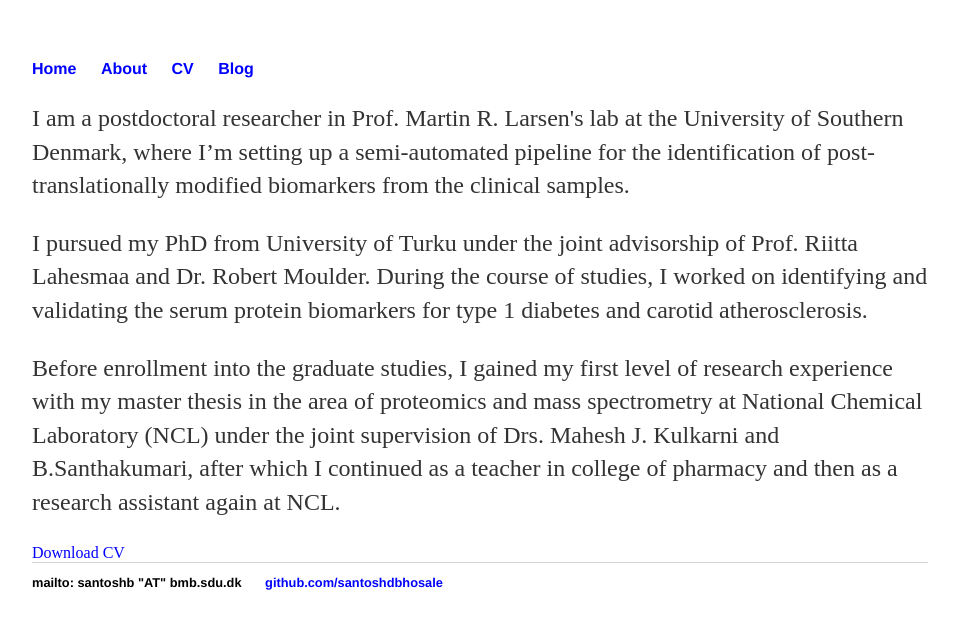
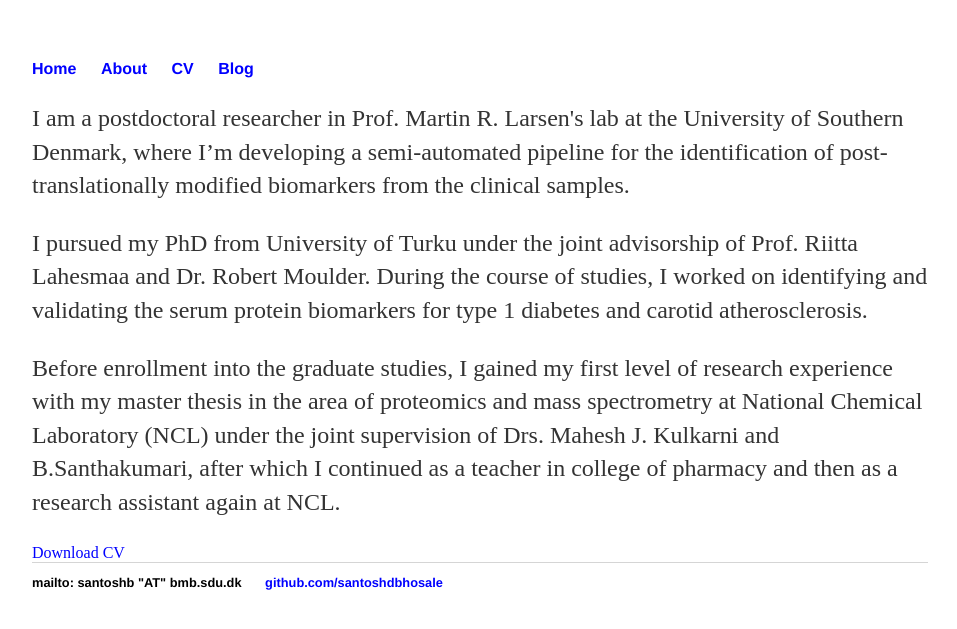
Before and after one commit to santoshdbhosale/santoshdbhosale.github.io, a Jekyll site: the page built from cv/index.html, in a window 1280 px wide. Shown: the top 629 px of the page, without its empty margins (160-1117 px from the left). Built offline with Jekyll 4.4.1, drawn with Linux system fonts in a browser that asks for light colours.

Commit message:
Update index.html

```diff
--- a/cv/index.html
+++ b/cv/index.html
@@ -2,7 +2,7 @@
 layout: default
 title: CV
 ---
-<p>I am a postdoctoral researcher in Prof. Martin R. Larsen's lab at the University of Southern Denmark, where I’m setting up a semi-automated pipeline for the identification of post-translationally modified biomarkers from the clinical samples.</p>
+<p>I am a postdoctoral researcher in Prof. Martin R. Larsen's lab at the University of Southern Denmark, where I’m developing a semi-automated pipeline for the identification of post-translationally modified biomarkers from the clinical samples.</p>
 
 <p>I pursued my PhD from University of Turku under the joint advisorship of Prof. Riitta Lahesmaa and Dr. Robert Moulder. During the course of studies, I worked on identifying and validating the serum protein biomarkers for type 1 diabetes and carotid atherosclerosis.</p>
 
```
